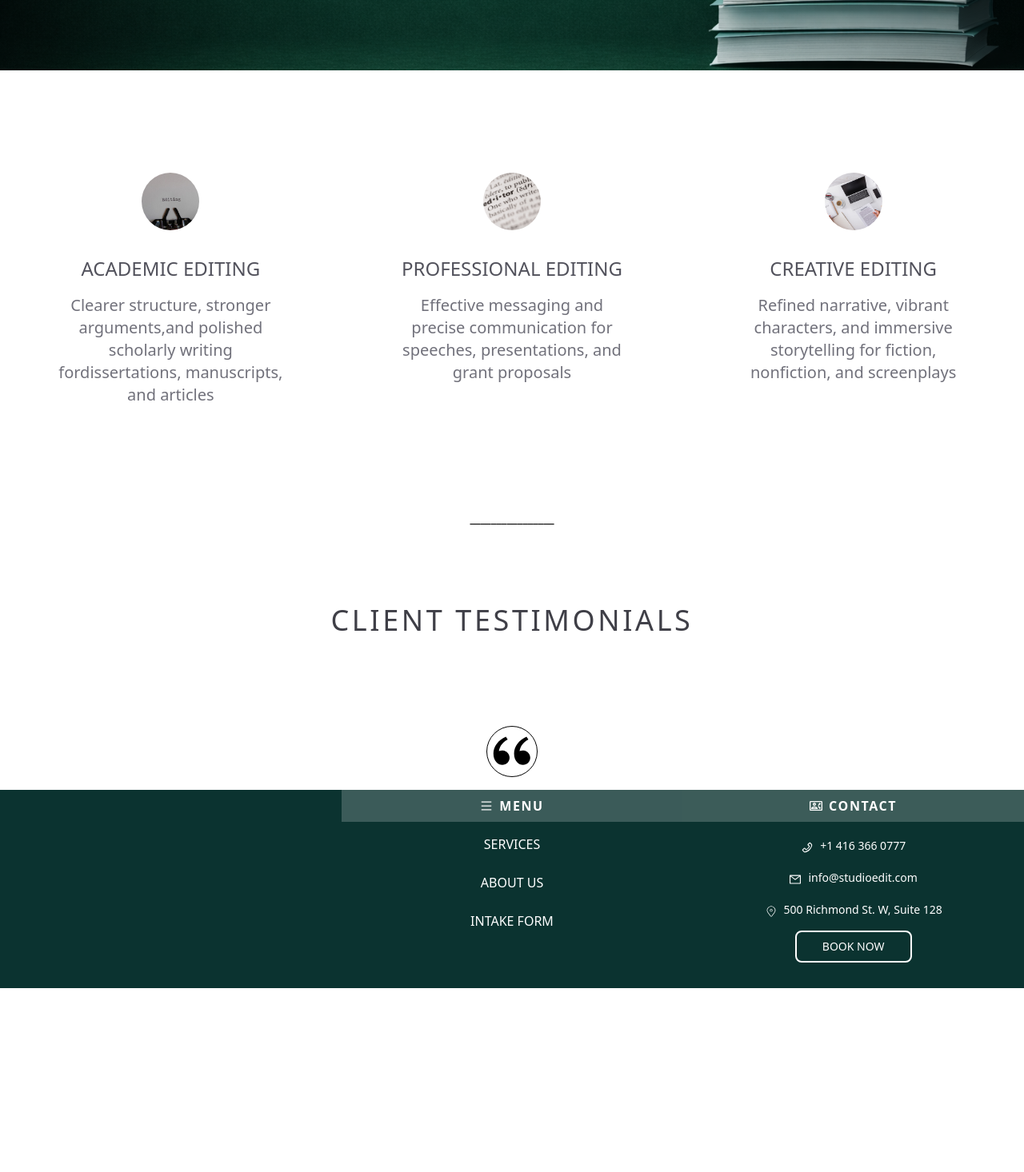
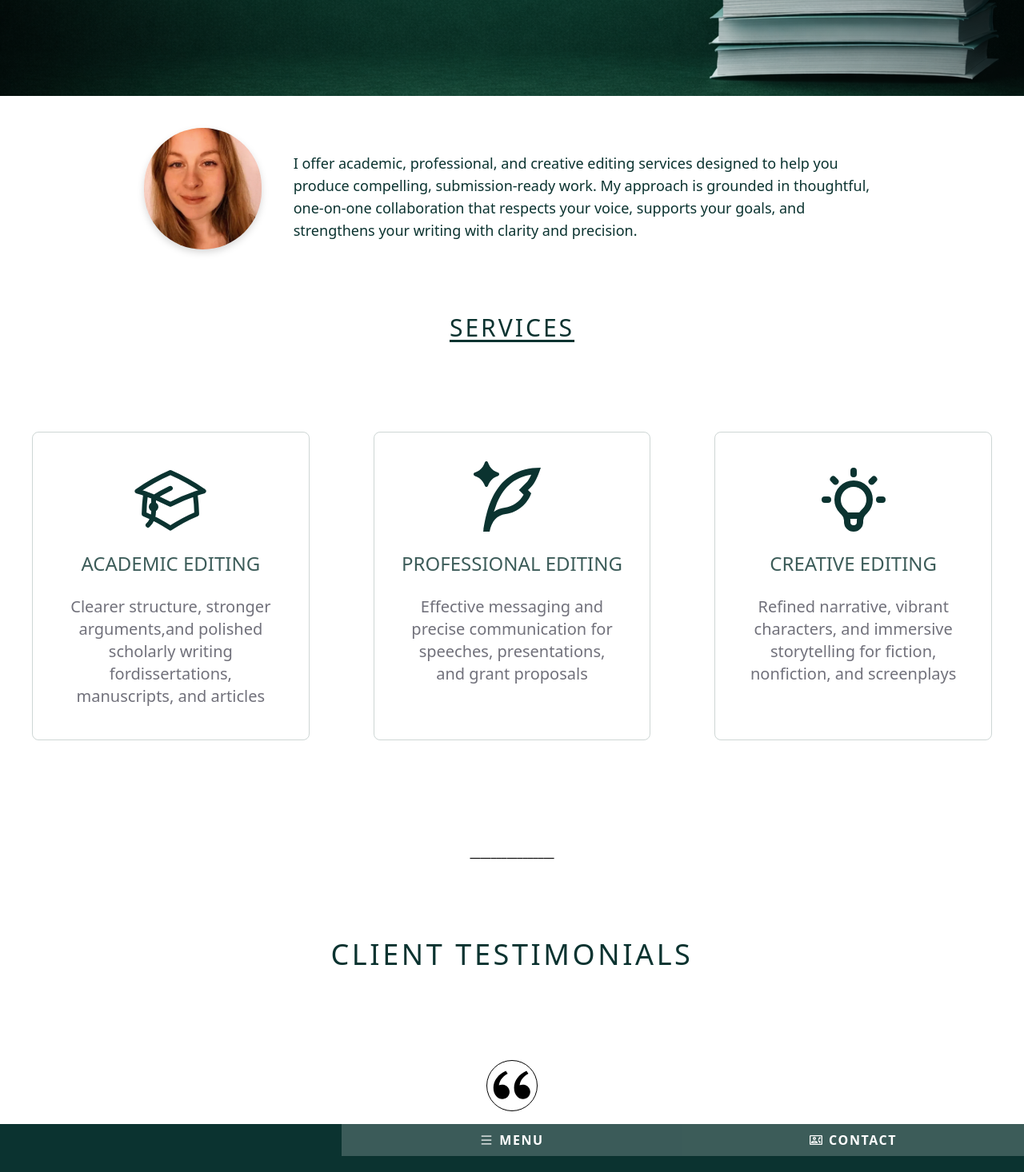
Before and after one commit to thessakranendonk/studioedit, a Next.js app: page / in a window 1280 px wide. Shown: the part 520-1986 px from the top of the page at 80% size. Before the commit the page ends 1756 px from the top, so only its background shows below. Built offline with nearby package versions, Linux system fonts and the light colour scheme.

Commit message:
Updated more details and changed ui for mobile

```diff
--- a/app/Home.tsx
+++ b/app/Home.tsx
@@ -1,10 +1,11 @@
 'use client';
 // import PatientTestimonials from "@/components/PatientTestimonials";
 import LinkCard from "@/src/components/ui/LinkCard";
-import { RiDoubleQuotesL, RiServiceFill, RiServiceLine } from "react-icons/ri";
-// import { HiOfficeBuilding, HiOutlineOfficeBuilding } from "react-icons/hi";
+import { RiDoubleQuotesL, RiQuillPenAiFill, RiQuillPenAiLine  } from "react-icons/ri";
+import { HiLightBulb, HiOutlineLightBulb  } from "react-icons/hi";
 // import { MdCamera, MdOutlineCamera } from "react-icons/md";
 // import DentalOffer from "@/components/DentalOffer";
+import { HiOutlineAcademicCap, HiAcademicCap,  } from "react-icons/hi2";
 import Hero from "@/src/components/Hero";
 import { useAnimation, motion } from "framer-motion";
 import { useInView } from "react-intersection-observer";
@@ -12,8 +13,9 @@ import { useEffect, useState } from "react";
 import image1 from '@/public/images/typewriter.jpg';
 import image2 from '@/public/images/closeup.jpg';
 import image3 from '@/public/images/computer.jpg'
+import Judy from '@/public/images/Judy.webp'
 
-const iconClassName = "w-24 h-24 text-brand-base";
+const iconClassName = "w-24 h-24 text-[#0b3330]";
 
 const HomePageLinks = [
   {
@@ -21,7 +23,9 @@ const HomePageLinks = [
     name: "Academic Editing",
     information:
       "Clearer structure, stronger arguments,and polished scholarly writing fordissertations, manuscripts, and articles",
-    image: image1
+    image: image1,
+    icon: <HiAcademicCap className={iconClassName} />,
+    hoverIcon: <HiOutlineAcademicCap className={iconClassName} />,
   },
   {
     href: "/professional-editing",
@@ -29,6 +33,8 @@ const HomePageLinks = [
     information:
       "Effective messaging and precise communication for speeches, presentations, and grant proposals",
     image: image2,
+    icon: <RiQuillPenAiFill className={iconClassName} />,
+    hoverIcon: <RiQuillPenAiLine  className={iconClassName} />,
   },
   {
     href: "/creative-editing",
@@ -36,6 +42,8 @@ const HomePageLinks = [
     information:
       "Refined narrative, vibrant characters, and immersive storytelling for fiction, nonfiction, and screenplays",
     image: image3,
+    icon: <HiLightBulb className={iconClassName} />,
+    hoverIcon: <HiOutlineLightBulb className={iconClassName} />,
   },
 ];
 
@@ -63,7 +71,21 @@ const Home: React.FC = () => {
   return (
     <div>
       <Hero />
-      <ul className="flex flex-col md:flex-row md:justify-evenly lg:justify-center md:mt-12 lg:mt-24 md:mb-10">
+     <div className="flex flex-col items-center md:flex-row md:justify-center w-80 md:w-180 lg:w-230 mx-auto"> <img src={Judy.src} alt="Judy" className="w-38 h-38 mt-10 rounded-full object-cover object-[75%_25%] brightness-105 saturate-90 drop-shadow-lg" />
+      <p className="mx-auto pt-10 md:pt-15 w-80 md:w-150 lg:w-200 text-center md:text-left text-md md:text-lg md:text-md font-normal text-[#0b3330] md:pl-10 pb-10 md:pb-0">
+
+I offer academic, professional, and creative editing services designed to help you produce compelling, submission-ready work. My approach is grounded in thoughtful, one-on-one collaboration that respects your voice, supports your goals, and strengthens your writing with clarity and precision.
+
+
+          </p></div>
+          <h2 className="text-2xl md:text-3xl font-medium text-[#0b3330] text-center tracking-widest mb-6 underline underline-offset-4 md:mt-20">SERVICES</h2>
+       <motion.div
+        ref={ref}
+        viewport={{ once: true }}
+        animate={controls}
+        initial="hidden"
+        variants={fadeIn}
+      ><ul className="flex flex-col md:flex-row md:justify-evenly lg:justify-center md:mt-12 lg:mt-24 md:mb-10">
         {HomePageLinks.map((link) => (
           <div
             key={link.href}
@@ -73,25 +95,18 @@ const Home: React.FC = () => {
               href={link.href}
               name={link.name}
               image={link.image}
-              // hoverIcon={link.hoverIcon}
+              icon={link.icon}
+              hoverIcon={link.hoverIcon}
               information={link.information}
             />
           </div>
         ))}
-      </ul>
-      <motion.div
-        ref={ref}
-        viewport={{ once: true }}
-        animate={controls}
-        initial="hidden"
-        variants={fadeIn}
-      >
-        {/* <DentalOffer /> */}
-      </motion.div>
+      </ul></motion.div>
+
       <p className="text-center font-extrabold text-brand-base mt-32">
         ________________
       </p>
-      <h1 className="text-center uppercase font-medium text-3xl xl:text-4xl mt-14 md:mt-24 tracking-widest text-zinc-700">
+      <h1 className="text-center uppercase font-medium text-2xl md:text-3xl xl:text-4xl mt-14 md:mt-24 tracking-widest text-[#0b3330]">
         Client Testimonials
       </h1>
       <div className="bg-zinc-200 relative mx-auto mt-24">
--- a/app/layout.tsx
+++ b/app/layout.tsx
@@ -18,7 +18,7 @@ export default function ProjectLayout({ children }: { children: React.ReactNode
       { name: "Professional Editing", href: "/services#professional-editing" },
       {name: "Creative Editing", href: "/services#creative-editing" },] },
     { name: "ABOUT US", href: "/about-us" },
-    { name: "INTAKE FORM", href: "/intake-form" },
+    { name: "REQUEST QUOTE", href: "/request-quote" },
   ];
 
   return (
--- a/app/intake-form/page.tsx
+++ b/app/request-quote/page.tsx
@@ -11,7 +11,7 @@ import RadioButton from "@/src/components/ui/inputs/RadioButton";
 import PhoneInput from "@/src/components/ui/inputs/PhoneInput";
 import { errorClass, labelErrorClass } from "@/src/styles/constants";
 
-const IntakeForm: React.FC = () => {
+const RequestQuote: React.FC = () => {
   const formRef = useRef<HTMLFormElement>(null);
   const [validated, setValidated] = useState(false);
 const [values, setValues] = useState<Record<string, string>>({});
@@ -44,18 +44,18 @@ const [values, setValues] = useState<Record<string, string>>({});
     onSubmit={handleSubmit}>
 
 
-    <PageHeading heading="Intake Form" />
+    <PageHeading heading="Request a Quote" />
     <h2 className="max-w-lg mx-auto mt-10 font-semibold text-sm/6 text-[#c58210]">Contact Details</h2>
     <div className="grid grid-cols-2 gap-2 space-y-4 p-8 mx-auto max-w-xl text-sm/6 font-semibold text-zinc-600">
     <InputField id={"firstname"} label={"First Name*"} name={"firstname"} type={"text"} required={true} showError={isInvalid("firstname")} onChange={(e) => handleFieldChange("firstname", e.target.value)} />
     <InputField id={"lastname"} label={"Last Name*"} name={"lastname"} type={"text"} required={true} showError={isInvalid("lastname")} onChange={(e) => handleFieldChange("lastname", e.target.value)} />
     <PhoneInput showError={isInvalid("phone")} onChange={(e) => handleFieldChange("phone", e.target.value)}/>
     <InputField id={"email"} label={"Email*"} name={"email"} type={"email"} required={true} showError={isInvalid("email")} onChange={(e) => handleFieldChange("email", e.target.value)} />
-    <RadioButton content={"How would you like to be contacted?"} extraClassName="flex" options={[{"label":"Email", "id":"contact-method-email"}, {"label":"Phone", "id":"contact-method-phone"}]} name="contactmethod" showError={isInvalid("contactmethod")} onChange={(e) => handleFieldChange("contactmethod", e.target.value)} />
+    <RadioButton content={"How would you like to be contacted?"} extraClassName="flex" options={[{"label":"Phone", "id":"contact-method-phone"}, {"label":"Video", "id":"contact-method-video"}]} name="contactmethod" showError={isInvalid("contactmethod")} onChange={(e) => handleFieldChange("contactmethod", e.target.value)} />
 
         <h2 className="col-span-2 max-w-lg text-sm/6 mt-10 font-semibold text-[#c58210]">Project Details</h2>
-    <Dropdown id={"style"} label={"What style guide should I use?*"} name={"style"} options={["APA", "MLA", "Chicago", "Harvard", "IEEE", "Journal-specific guidelines", "Not sure", "Other, please describe below"]} showError={isInvalid("style")} onChange={(e) => handleFieldChange("style", e.target.value)} />
-    <Dropdown id={"deliverable"} label={"What is the expected deliverable?*"} name={"deliverable"} options={["Proofread copy", "Structural edit", "Polished final version", "Tracked-changes file", "Annotated comments", "Not sure", "Other, please describe below"]} showError={isInvalid("deliverable")} onChange={(e) => handleFieldChange("deliverable", e.target.value)}/>
+    <Dropdown id={"style"} label={"What style guide should I use?"} name={"style"} options={["APA", "MLA", "Chicago", "Harvard", "IEEE", "Journal-specific guidelines", "Not sure", "Other, please describe below"]} showError={isInvalid("style")} onChange={(e) => handleFieldChange("style", e.target.value)} />
+    <Dropdown id={"deliverable"} label={"What is the expected deliverable?"} name={"deliverable"} options={["Proofread copy", "Structural edit", "Polished final version", "Tracked-changes file", "Annotated comments", "Not sure", "Other, please describe below"]} showError={isInvalid("deliverable")} onChange={(e) => handleFieldChange("deliverable", e.target.value)}/>
         <div className="col-span-2">
             <label htmlFor="work-description" className="block">
               Please describe your work*
@@ -80,4 +80,4 @@ const [values, setValues] = useState<Record<string, string>>({});
   );
 };
 
-export default IntakeForm;
+export default RequestQuote;
--- a/src/components/layout/project-layout/Footer.tsx
+++ b/src/components/layout/project-layout/Footer.tsx
@@ -95,7 +95,7 @@ const ClinicContact = () => {
         icon={<MdOutlineContactPhone className={iconClassName} />}
       />
       <div className="pb-8 pt-4 md:pt-0">
-        <div className={divClassName}>
+        {/* <div className={divClassName}>
           <AiOutlinePhone className={iconClassName} />
           <a
             className="hover:underline text-sm text-white"
@@ -103,7 +103,7 @@ const ClinicContact = () => {
           >
             {CONTACT_DETAILS.phone}
           </a>
-        </div>
+        </div> */}
 
         <div className={divClassName}>
           <AiOutlineMail className={iconClassName} />
@@ -119,7 +119,7 @@ const ClinicContact = () => {
           <CiLocationOn className={iconClassName} />
           <a
             className="hover:underline text-sm text-white"
-            href="https://www.google.com/maps?q=500+Richmond+St.+W,+Suite+128,+Toronto,+ON,+M5V+3N4"
+            href="https://www.google.com/maps/place/Hamilton,+ON/@43.2606916,-80.0982971,11z/data=!3m1!4b1!4m6!3m5!1s0x882c986c27de778f:0x2b6aee56d8df0e21!8m2!3d43.2557206!4d-79.8711024!16zL20vMDNwemY?entry=ttu&g_ep=EgoyMDI2MDExMy4wIKXMDSoASAFQAw%3D%3D"
             target="_blank"
             rel="noopener noreferrer"
           >
@@ -129,11 +129,11 @@ const ClinicContact = () => {
         <div className="w-full justify-center hidden md:flex">
           <Button
             extraClassName={clsx(
-              "bg-brand-darkest px-8 mt-3 py-2 text-sm text-white hover:text-brand-base hover:shadow-[inset_15rem_0_0_0] hover:shadow-white duration-[400ms] transition-[color,box-shadow] rounded-lg border-2 border-brand-darkest md:border-brand-lightest"
+              "bg-brand-darkest px-8 mt-3 py-2 text-sm text-white hover:text-[#0b3330] hover:shadow-[inset_15rem_0_0_0] hover:shadow-white duration-[400ms] transition-[color,box-shadow] rounded-lg border-2 border-brand-darkest md:border-brand-lightest"
             )}
             type="button"
-            content="BOOK NOW"
-            href="/new-appointment"
+            content="Request Quote"
+            href="/request-quote"
           />
         </div>
       </div>
--- a/src/components/ui/LinkCard.tsx
+++ b/src/components/ui/LinkCard.tsx
@@ -8,23 +8,25 @@ const LinkCard: React.FC<LinkCardProps> = ({
   image,
   name,
   information,
+  icon,
+  hoverIcon,
 }) => {
-  // const [iconType, setIconType] = useState<string>();
+  const [iconType, setIconType] = useState<string>();
   return (
     <Link
       href={href}
-      className="flex flex-col h-full max-w-48 md:max-w-72 lg:max-w-94 md:px-3 lg:px-8 pt-4 md:pt-0 rounded-lg justify-center lg:justify-start text-center mx-auto md:gap-y-4  hover:opacity-70 hover:shadow-xl hover:scale-105 hover:transition hover:duration-300"
-      // onMouseEnter={() => setIconType("hoverIcon")}
-      // onMouseLeave={() => setIconType("icon")}
+      className="flex flex-col h-full border-[#0b3330]/20 border-1 max-w-64 md:max-w-84 lg:max-w-94 lg:px-3 lg:px-8 pt-4 md:pt-5 rounded-lg justify-center lg:justify-start text-center mx-auto lg:gap-y-4  hover:opacity-70 hover:shadow-xl hover:shadow-[#0b3330] hover:scale-105 hover:transition hover:duration-300"
+      onMouseEnter={() => setIconType("hoverIcon")}
+      onMouseLeave={() => setIconType("icon")}
     >
       <div className="mx-auto pt-4">
-        {/* {iconType === "icon" ? icon : hoverIcon} */}
-        {image && <Image src={image} alt={name} className="w-18 h-48 md:h-18 rounded-full object-cover mb-4" />}
+        {iconType === "icon" ? icon : hoverIcon}
+        {/* {image && <Image src={image} alt={name} className="w-18 h-48 md:h-18 rounded-full object-cover mb-4" />} */}
       </div>
 
-      <h2 className="text-xl uppercase lg:text-2xl text-zinc-600 font-light">{name}</h2>
+      <h2 className="text-xl uppercase lg:text-2xl text-[#0b3330]/80 font-normal">{name}</h2>
 
-      <p className="text-lg lg:text-xl text-zinc-500 font-extralight">
+      <p className="text-lg lg:text-xl mb-10 px-2 pt-2 text-zinc-500 font-extralight">
         {information}
       </p>
     </Link>
--- a/src/data/data.ts
+++ b/src/data/data.ts
@@ -1,7 +1,7 @@
 export const CONTACT_DETAILS = {
-  contact_name: "Studio Edit",
-  location: "Toronto, Ontario",
-  address: "500 Richmond St. W, Suite 128",
-  phone: "+1 416 366 0777",
-  email: "info@studioedit.com",
+  contact_name: "Syntax Studio",
+  location: "Hamilton, Ontario",
+  address: "Hamilton, Ontario",
+  phone: "",
+  email: "judy@syntaxstudioedit.com",
 };
--- a/types/component-types.ts
+++ b/types/component-types.ts
@@ -36,6 +36,8 @@ export interface LinkCardProps {
   image: string | StaticImageData;
   name: string;
   information: string;
+  icon?: JSX.Element;
+  hoverIcon?: JSX.Element;
 }
 
 export type FooterProps = Pick<HeaderProps, "navigationLinks" | "logo">;
```
Also changed, not shown: src/components/Hero.tsx (+5 -5 lines), public/images/Judy.webp (added).
